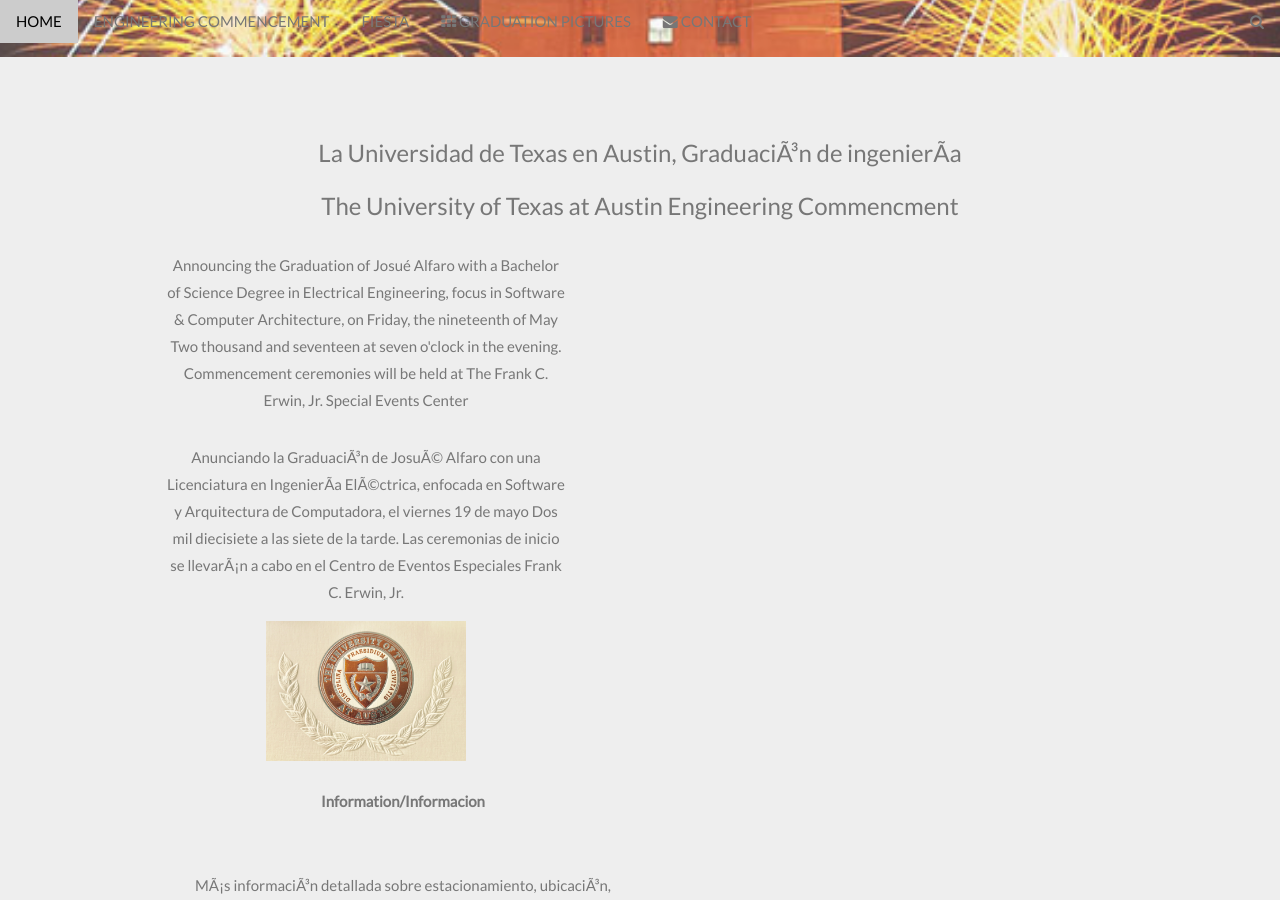
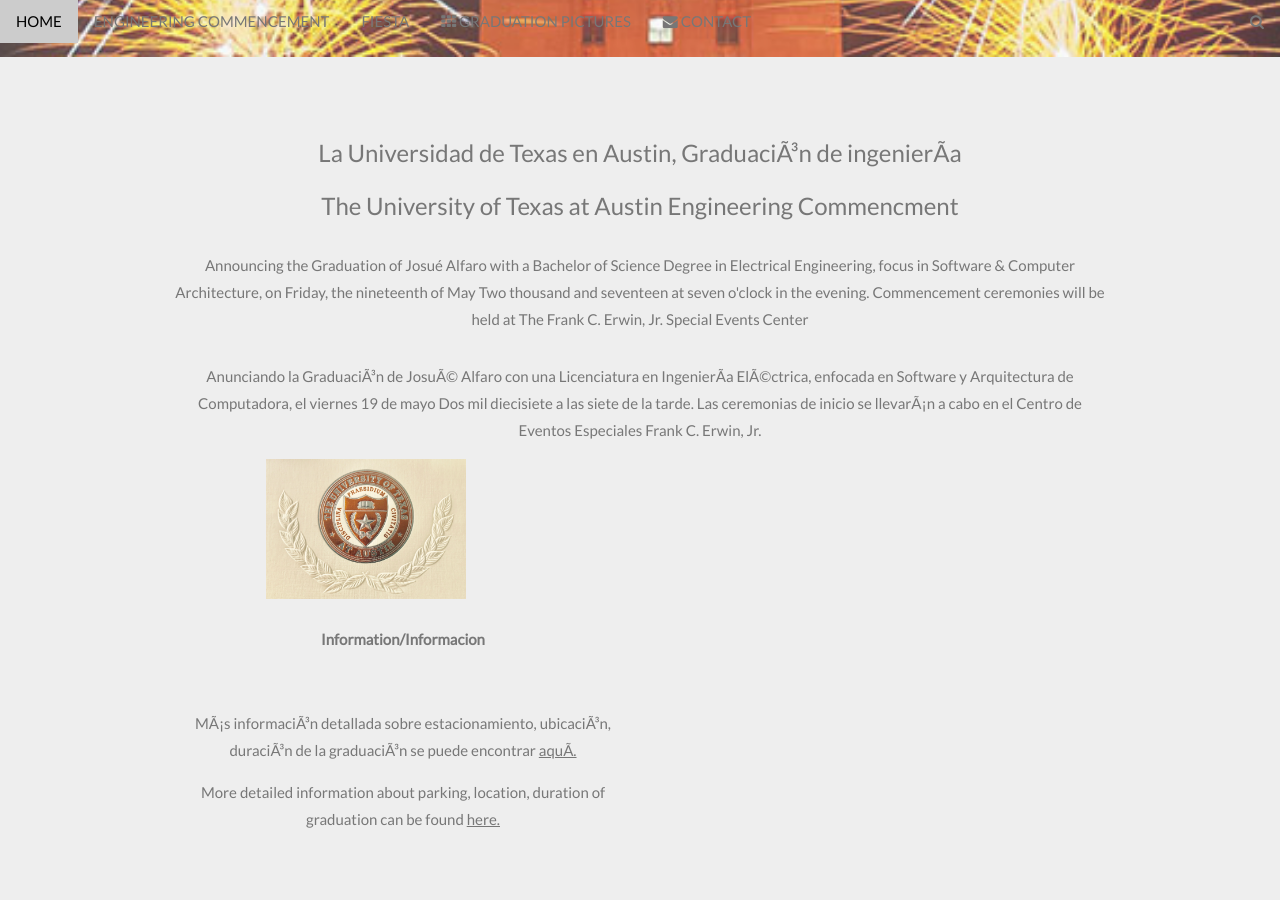
Before and after one commit to jjalfaro9/jjalfaro9.github.io, a Jekyll site: the page built from graduationInvite.html, in a window 1280 px wide and 900 px high, scrolled down 928 px. Built offline with Jekyll 4.4.1, drawn with Linux system fonts in a browser that asks for light colours.

Commit message:
should work - mobile bug fix

```diff
--- a/graduationInvite.html
+++ b/graduationInvite.html
@@ -28,12 +28,12 @@
 <div class="w3-content w3-container w3-padding-64" id="UT Eng Com">
   <h3 class="w3-center">La Universidad de Texas en Austin, Graduación de ingeniería</h3>
   <h3 class="w3-center">The University of Texas at Austin Engineering Commencment</h3>
-  <div id="englishA-right" class="w3-row">
-  	<p class="announcment">Announcing the Graduation of Josu&eacute; Alfaro with a Bachelor of Science Degree in Electrical Engineering, focus in Software & Computer Architecture,
+  <div id="englishA-right" class="w3-row-padding w3-center">
+  	<p >Announcing the Graduation of Josu&eacute; Alfaro with a Bachelor of Science Degree in Electrical Engineering, focus in Software & Computer Architecture,
      	on Friday, the nineteenth of May Two thousand and seventeen at seven o'clock in the evening. Commencement ceremonies will be held at The Frank C. Erwin, Jr. Special Events Center </p>
   </div>
-  <div id="spanishA-left" class="w3-row">
-    <p class="announcment">Anunciando la Graduación de Josué Alfaro con una Licenciatura en Ingeniería Eléctrica, enfocada en Software y Arquitectura de Computadora, el viernes 19 de mayo Dos mil diecisiete a las siete de la tarde. Las ceremonias de inicio se llevarán a cabo en el Centro de Eventos Especiales Frank C. Erwin, Jr.</p>
+  <div id="spanishA-left" class="w3-row-padding w3-center">
+    <p >Anunciando la Graduación de Josué Alfaro con una Licenciatura en Ingeniería Eléctrica, enfocada en Software y Arquitectura de Computadora, el viernes 19 de mayo Dos mil diecisiete a las siete de la tarde. Las ceremonias de inicio se llevarán a cabo en el Centro de Eventos Especiales Frank C. Erwin, Jr.</p>
   </div>
 	<div class="w3-row" id="utemblem">
 	<img src="/photos/ut-emblem.jpg" style="width:50%" alt="">
```
